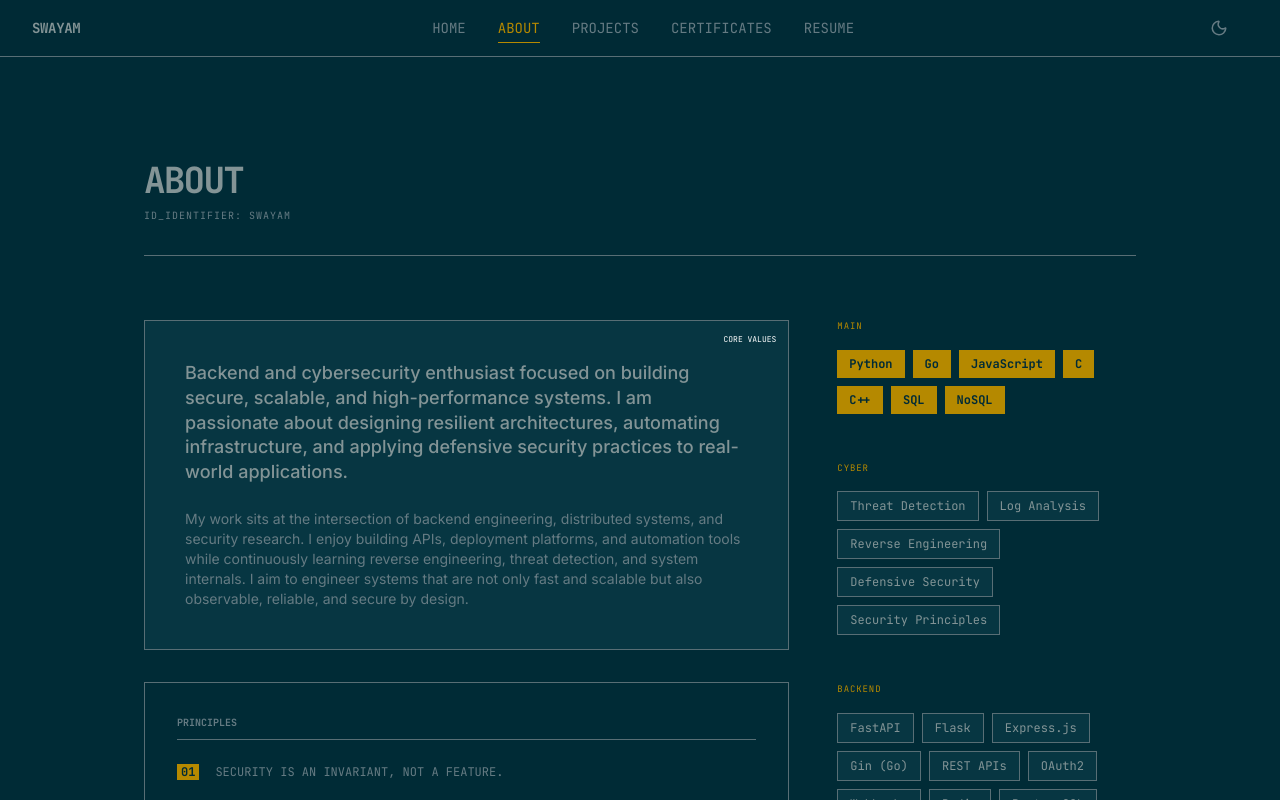
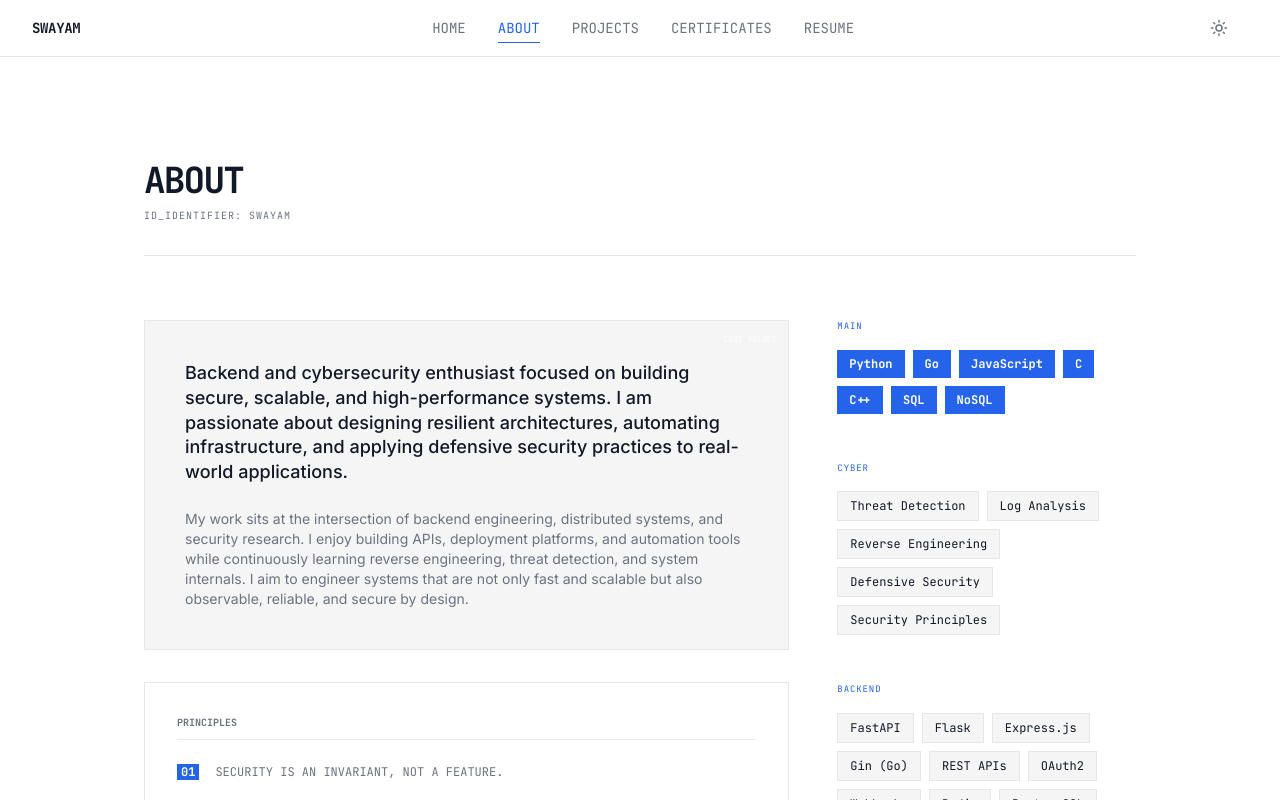
Before and after one commit to swayam5342/website, a React (Vite) app: page /#/about in a window 1280 px wide. Shown: the top 800 px of the page. Built offline with nearby package versions, Linux system fonts and the light colour scheme.

Commit message:
changed ui and fixed notheme ui

```diff
--- a/src/hooks/useTheme.ts
+++ b/src/hooks/useTheme.ts
@@ -2,24 +2,16 @@ import { useEffect, useState } from "react";
 
 export type Theme =
   | "default"
-  | "matrix"
-  | "neon"
-  | "light"
   | "solarized"
   | "nord"
-  | "dracula"
   | "notheme";
 
 const STORAGE_KEY = "theme";
 
 const THEME_ORDER: Theme[] = [
   "default",
-  "matrix",
-  "neon",
-  "light",
   "solarized",
   "nord",
-  "dracula",
   "notheme",
 ];
 
@@ -27,8 +19,7 @@ export function useTheme() {
   const [theme, setTheme] = useState<Theme>(() => {
     const saved = localStorage.getItem(STORAGE_KEY) as Theme | null;
     return saved && THEME_ORDER.includes(saved)
-      ? saved
-      : "solarized";
+      ? saved:"default";
   });
 
   useEffect(() => {
@@ -50,7 +41,7 @@ export function useTheme() {
     setTheme(next);
   };
 
-  const isLight = theme === "light";
+  const isLight = theme === "default";
 
   return {
     theme,
--- a/src/pages/AboutPage.tsx
+++ b/src/pages/AboutPage.tsx
@@ -131,7 +131,7 @@ export const AboutPage: React.FC = () => {
     </span>
   </div>
 
-  <div className="relative space-y-8 before:absolute before:left-[19px] md:before:left-[24px] before:top-0 before:h-full before:w-[2px] before:bg-brand-border">
+  <div className="relative space-y-8 before:absolute before:left-[19px] md:before:left-[24px] before:top-11 before:h-[89%] before:w-[2px] before:bg-brand-border">
 
     {timelineData.length === 0 && (
       <p className="text-xs font-mono text-brand-muted">
--- a/src/pages/Projects.tsx
+++ b/src/pages/Projects.tsx
@@ -35,7 +35,7 @@ export const Projects: React.FC = () => {
             <button
               key={cat}
               onClick={() => setFilter(cat)}
-             className={`px-3 py-1 md:px-4 md:py-1.5 font-mono text-[9px] uppercase whitespace-nowrap transition-all ${
+               className={`px-3 py-1 md:px-4 md:py-1.5 font-mono text-[9px] uppercase whitespace-nowrap transition-all ${
 
                 filter === cat
                   ? "bg-brand-accent text-brand-bg font-bold"
--- a/src/styles/theme.css
+++ b/src/styles/theme.css
@@ -9,34 +9,18 @@
     background-color var(--transition-fast),
     color var(--transition-fast),
     border-color var(--transition-fast);
+  --brand-bg: #ffffff;
+  --brand-surface: #f5f5f5;
+  --brand-border: #e5e7eb;
+  --brand-text: #111827;
+  --brand-muted: #6b7280;
+  --brand-accent: #2563eb;
+  --brand-accent-soft: rgba(37, 99, 235, 0.1);
+  --brand-accent-border: rgba(37, 99, 235, 0.4);
 }
 
-/* Default (fallback if no theme set) */
-:root,
-[data-theme="default"] {
-  --brand-bg: #0a0a0a;
-  --brand-surface: #111111;
-  --brand-border: #232323;
-  --brand-text: #f5f5f5;
-  --brand-muted: #9ca3af;
-  --brand-accent: #00ff9c;
-  --brand-accent-soft: rgba(0, 255, 156, 0.1);
-  --brand-accent-border: rgba(0, 255, 156, 0.4);
-}
 
-/* Matrix */
-[data-theme="matrix"] {
-  --brand-bg: #0a0a0a;
-  --brand-surface: #111111;
-  --brand-border: #232323;
-  --brand-text: #f5f5f5;
-  --brand-muted: #9ca3af;
-  --brand-accent: #00ff9c;
-  --brand-accent-soft: rgba(0, 255, 156, 0.1);
-  --brand-accent-border: rgba(0, 255, 156, 0.4);
-}
 
-/* Neon */
 [data-theme="neon"] {
   --brand-bg: #0b0712;
   --brand-surface: #140f1f;
@@ -46,18 +30,6 @@
   --brand-accent: #c77dff;
   --brand-accent-soft: rgba(199, 125, 255, 0.1);
   --brand-accent-border: rgba(199, 125, 255, 0.4);
-}
-
-/* Light */
-[data-theme="light"] {
-  --brand-bg: #ffffff;
-  --brand-surface: #f5f5f5;
-  --brand-border: #e5e7eb;
-  --brand-text: #111827;
-  --brand-muted: #6b7280;
-  --brand-accent: #2563eb;
-  --brand-accent-soft: rgba(37, 99, 235, 0.1);
-  --brand-accent-border: rgba(37, 99, 235, 0.4);
 }
 
 /* Solarized */
@@ -96,12 +68,14 @@
   --brand-accent-border: rgba(255, 121, 198, 0.4);
 }
 
-/* No Theme (raw Tailwind mode) */
+
 [data-theme="notheme"] {
-  --brand-bg: initial;
-  --brand-surface: initial;
-  --brand-border: initial;
-  --brand-text: initial;
-  --brand-muted: initial;
-  --brand-accent: initial;
+  --brand-bg: #ffffff;
+  --brand-surface: #f8f8f8;
+  --brand-border: #b0b0b0;
+  --brand-text: #111111;
+  --brand-muted: #666666;
+  --brand-accent: #201e1e;
+  --brand-accent-soft: rgba(75, 75, 75, 0.155);
+  --brand-accent-border: rgba(0, 0, 0, 0.25);
 }
```
Also changed, not shown: 1 other file (tests, documents, lock files or other folders).
